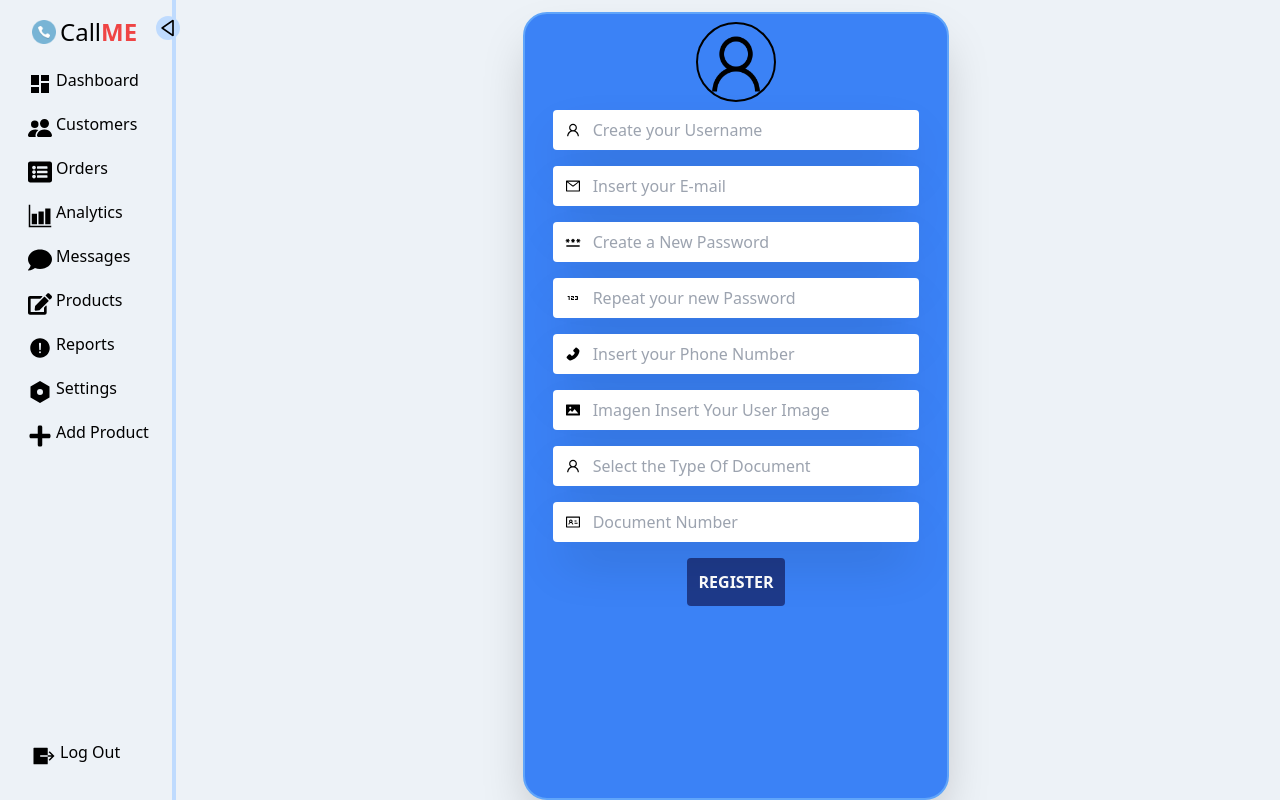
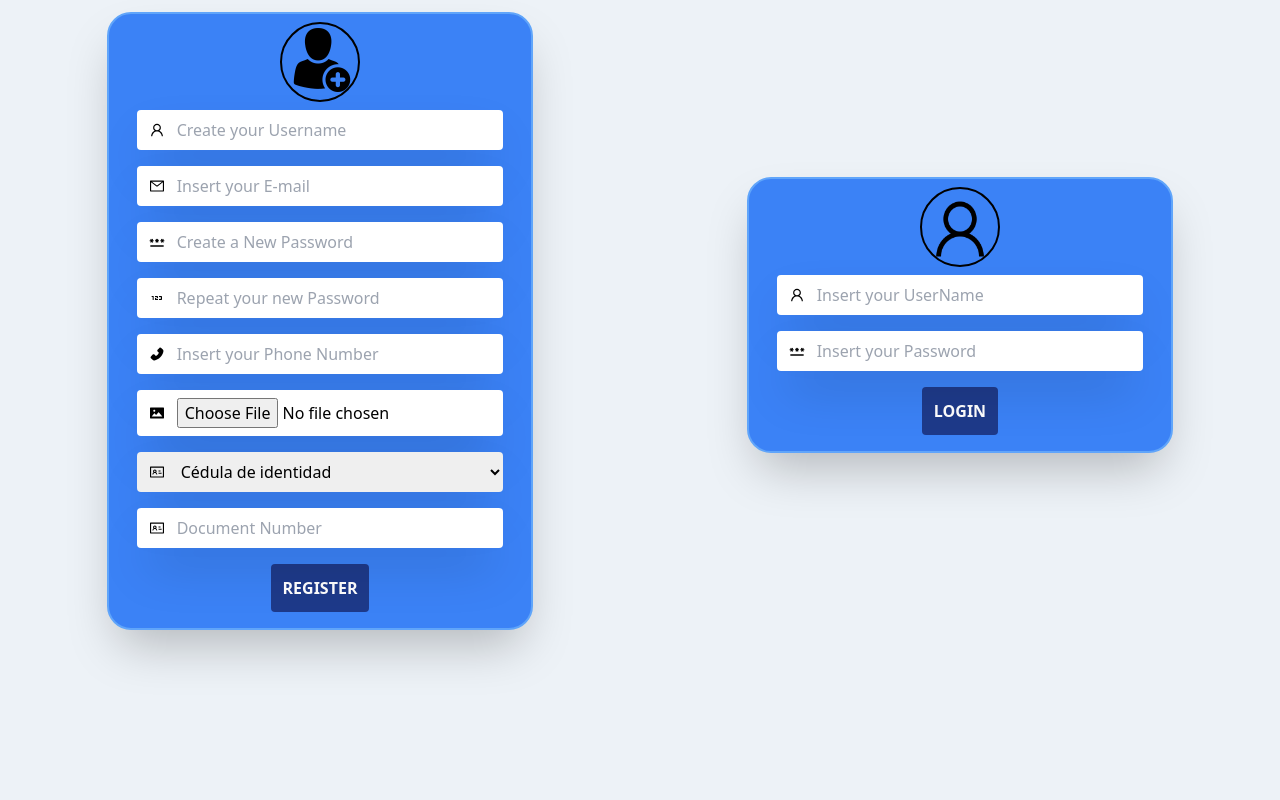
Before and after one commit to StyleLotus/CallMeFrontEnd, a React (Create React App) app: page / in a window 1280 px wide. Built offline with nearby package versions, Linux system fonts and the light colour scheme.

Commit message:
add Login and registro

```diff
--- a/package.json
+++ b/package.json
@@ -8,6 +8,7 @@
         "@testing-library/user-event": "^13.5.0",
         "axios": "^1.4.0",
         "chart.js": "^3.9.1",
+        "md5": "^2.3.0",
         "react": "^18.2.0",
         "react-chartjs-2": "^4.3.1",
         "react-datepicker": "^4.11.0",
--- a/src/App.js
+++ b/src/App.js
@@ -4,15 +4,17 @@ import Main from "./main";
 import Productos from "./Productos";
 import Store from "./Store";
 import SignUpScreen from "./SignUpScreen";
+import LoginScreen from "./LoginScreen";
 
 function App() {
 	return (
 		<div className="flex">
-			<SideBar />
+			{/* <SideBar /> */}
 			{/* <Main/>*/}
-			{/*<Productos />*/}
+			{/* <Productos /> */}
 			{/*<Store />*/}
-			<SignUpScreen></SignUpScreen>
+			<SignUpScreen />
+			<LoginScreen />
 		</div>
 	);
 }
--- /dev/null
+++ b/src/LoginScreen.jsx
@@ -0,0 +1,62 @@
+import React, { useState } from "react";
+import img from "./Sample.png";
+import { AiOutlineUser } from "react-icons/ai";
+import { MdPassword } from "react-icons/md";
+import md5 from "md5";
+
+const LoginScreen = () => {
+	const inputStyles = "p-2 my-2 w w-full rounded pl-10 shadow-2xl";
+	const [password, setPassword] = useState("");
+
+	const handlePasswordChange = (event) => {
+		setPassword(event.target.value);
+	};
+
+	const handleLoginFormSubmit = (event) => {
+		event.preventDefault();
+		const hashedPassword = md5(password).toString();
+		console.log(hashedPassword);
+	};
+
+	return (
+		<div className="center m-auto border-2 w-4/12 px-5 h-3/4 border-blue-400 bg-blue-500 shadow-2xl rounded-3xl">
+			<div className="p-2">
+				<div className="border-2 border-black rounded-full w-20 h-20 mx-auto ">
+					<img className="w-20 h-20" src={img} alt="SignUpImagen" />
+				</div>
+				<div className="w-full">
+					<div className="relative">
+						<input className={inputStyles} type="text" placeholder="Insert your UserName" name="" id="" />
+						<span className="absolute top-1/2 transform -translate-y-2 left-3">
+							<AiOutlineUser />
+						</span>
+					</div>
+					<div className="relative">
+						<input
+							className={inputStyles}
+							type="password"
+							placeholder="Insert your Password"
+							onChange={handlePasswordChange}
+							name=""
+							id=""
+						/>
+						<span className="absolute top-1/2 transform -translate-y-2 left-3">
+							<MdPassword />
+						</span>
+					</div>
+
+					<div className="flex justify-center items-center ">
+						<input
+							className="text-white font-extrabold bg-blue-900 p-3 m-2 rounded hover:bg-blue-700"
+							type="submit"
+							value="LOGIN"
+							onClick={handleLoginFormSubmit}
+						/>
+					</div>
+				</div>
+			</div>
+		</div>
+	);
+};
+
+export default LoginScreen;
--- a/src/Productos.jsx
+++ b/src/Productos.jsx
@@ -14,9 +14,9 @@ const Productos = () => {
 	const [Color, setColor] = useState("");
 	let [CantidadActual, setCantidadActual] = useState("");
 	const UsuarioNumber = 2;
-	const [Usuario, setUsuario] = useState(UsuarioNumber);
+	const [Usuario] = useState(UsuarioNumber);
 	const productImgRef = useRef(null);
-	const rutaServidorJames = "https://9a50-2800-484-3f84-7f97-adc5-b64f-8e1a-caf.ngrok-free.app" + "/productos";
+	const rutaServidorJames = "https://99fb-2800-484-3f75-6cac-5898-3480-ff5-2891.ngrok-free.app" + "/productos";
 
 	const fetchData = () => {
 		axios
--- a/src/SignUpScreen.jsx
+++ b/src/SignUpScreen.jsx
@@ -1,32 +1,135 @@
-import React from "react";
-import img from "./Sample.png";
+import React, { useState } from "react";
+import img from "./newUser.png";
 import { AiOutlineUser, AiOutlineMail, AiFillPhone, AiFillPicture, AiOutlineIdcard } from "react-icons/ai";
 import { MdPassword, Md123 } from "react-icons/md";
+import md5 from "md5";
+import axios from "axios";
 
 const SignUpScreen = () => {
+	const linkA = "https:/vmubj.localto.net/tipos-documento";
 	const inputStyles = "p-2 my-2 w w-full rounded pl-10 shadow-2xl";
+	const [data, setData] = useState("");
+	const [userName, setUserName] = useState("");
+	const [email, setEmail] = useState("");
+	const [password, setPassword] = useState("");
+	const [phoneNumber, setPhoneNumber] = useState("");
+	const [userImage, setUserImage] = useState(null);
+	const [typeOfDocument, setTypeOfDocument] = useState("");
+	const [documentNumber, setDocumentNumber] = useState("");
+	const [confirmPassword, setConfirmPassword] = useState("");
+
+	const fetchData = () => {
+		axios
+			.get(linkA, { headers: "localtonet-skip-warning" })
+			.then((response) => {
+				setData(response.data);
+				console.log(data);
+			})
+			.catch((error) => {
+				console.error("Error fetching data:", error);
+			});
+	};
+
+	const handleUserName = (event) => {
+		setUserName(event.target.value);
+	};
+
+	const handleEmail = (event) => {
+		setEmail(event.target.value);
+	};
+
+	const handlePasswordChange = (event) => {
+		setPassword(event.target.value);
+	};
+
+	const handleConfirmPasswordChange = (event) => {
+		setConfirmPassword(event.target.value);
+	};
+
+	const handlePhoneNumber = (event) => {
+		setPhoneNumber(event.target.value);
+	};
+
+	const handleUserImage = (event) => {
+		setUserImage(event.target.files[0]);
+	};
+
+	const handleTypeOfDocument = (event) => {
+		setTypeOfDocument(event.target.value);
+	};
+
+	const handleDocumentNumber = (event) => {
+		setDocumentNumber(event.target.value);
+	};
+
+	const handleLoginFormSubmit = (event) => {
+		if (
+			password === confirmPassword &&
+			email.includes("@") &&
+			email.includes(".com") &&
+			userImage &&
+			!isNaN(phoneNumber)
+		) {
+			event.preventDefault();
+			console.log(userImage);
+			const hashedPassword = md5(password).toString();
+			const registerData = {
+				NombreUsuario: userName,
+				Email: email,
+				Password: hashedPassword,
+				Phone: phoneNumber,
+				Img: userImage,
+				Documento: documentNumber,
+				TipoDocumento: typeOfDocument,
+			};
+			fetchData();
+		} else {
+			alert("Alguno de los datos no es correcto");
+		}
+	};
 
 	return (
 		<div className="center mx-auto mt-3 border-2 w-4/12 px-5 h-auto border-blue-400 bg-blue-500 shadow-2xl rounded-3xl">
 			<div className="p-2">
 				<div className="border-2 border-black rounded-full w-20 h-20 mx-auto ">
-					<img className="w-20 h-20" src={img} alt="SignUpImagen" />
+					<img className="w-16 h-16 m-auto mt-1 mr-1" src={img} alt="SignUpImagen" />
 				</div>
 				<div className="w-full">
 					<div className="relative">
-						<input className={inputStyles} type="text" placeholder="Create your Username" name="" id="" />
+						<input
+							className={inputStyles}
+							type="text"
+							placeholder="Create your Username"
+							name=""
+							id=""
+							onChange={handleUserName}
+						/>
 						<span className="absolute top-1/2 transform -translate-y-2 left-3">
 							<AiOutlineUser />
 						</span>
 					</div>
 					<div className="relative">
-						<input className={inputStyles} type="text" placeholder="Insert your E-mail" name="" id="" />
+						<input
+							className={inputStyles}
+							type="text"
+							placeholder="Insert your E-mail"
+							name=""
+							id=""
+							onChange={handleEmail}
+						/>
 						<span className="absolute top-1/2 transform -translate-y-2 left-3">
 							<AiOutlineMail />
 						</span>
 					</div>
 					<div className="relative">
-						<input className={inputStyles} type="text" placeholder="Create a New Password" name="" id="" />
+						<input
+							className={inputStyles}
+							type="password"
+							placeholder="Create a New Password"
+							name=""
+							id=""
+							onChange={handlePasswordChange}
+						/>
 						<span className="absolute top-1/2 transform -translate-y-2 left-3">
 							<MdPassword />
 						</span>
@@ -34,10 +137,11 @@ const SignUpScreen = () => {
 					<div className="relative">
 						<input
 							className={inputStyles}
-							type="text"
+							type="password"
 							placeholder="Repeat your new Password"
 							name=""
 							id=""
+							onChange={handleConfirmPasswordChange}
 						/>
 						<span className="absolute top-1/2 transform -translate-y-2 left-3">
 							<Md123 />
@@ -50,6 +154,7 @@ const SignUpScreen = () => {
 							placeholder="Insert your Phone Number"
 							name=""
 							id=""
+							onChange={handlePhoneNumber}
 						/>
 						<span className="absolute top-1/2 transform -translate-y-2 left-3">
 							<AiFillPhone />
@@ -57,30 +162,43 @@ const SignUpScreen = () => {
 					</div>
 					<div className="relative">
 						<input
-							className={inputStyles}
-							type="text"
+							className={`bg-white ${inputStyles}`}
+							type="file"
 							placeholder="Imagen Insert Your User Image"
 							name=""
 							id=""
+							onChange={handleUserImage}
 						/>
 						<span className="absolute top-1/2 transform -translate-y-2 left-3">
 							<AiFillPicture />
+						</span>
+					</div>
+					<div className=" relative">
+						<select
+							className={inputStyles}
+							placeholder="Select the Type Of Document"
+							name=""
+							id=""
+							onChange={handleTypeOfDocument}
+						>
+							<option value="1">Cédula de identidad</option>
+							<option value="2">Pasaporte</option>
+							<option value="3">Documento nacional de identidad</option>
+							<option value="4">T arjeta de residencia</option>
+						</select>
+						<span className="absolute top-1/2 transform -translate-y-2 left-3">
+							<AiOutlineIdcard />
 						</span>
 					</div>
 					<div className="relative">
 						<input
 							className={inputStyles}
 							type="text"
-							placeholder="Select the Type Of Document"
+							placeholder="Document Number"
 							name=""
 							id=""
+							onChange={handleDocumentNumber}
 						/>
-						<span className="absolute top-1/2 transform -translate-y-2 left-3">
-							<AiOutlineUser />
-						</span>
-					</div>
-					<div className="relative">
-						<input className={inputStyles} type="text" placeholder="Document Number" name="" id="" />
 						<span className="absolute top-1/2 transform -translate-y-2 left-3">
 							<AiOutlineIdcard />
 						</span>
@@ -91,6 +209,7 @@ const SignUpScreen = () => {
 							className="text-white font-extrabold bg-blue-900 p-3 m-2 rounded hover:bg-blue-700"
 							type="submit"
 							value="REGISTER"
+							onClick={handleLoginFormSubmit}
 						/>
 					</div>
 				</div>
```
Also changed, not shown: src/newUser.png (added), 1 other file (tests, documents, lock files or other folders).
